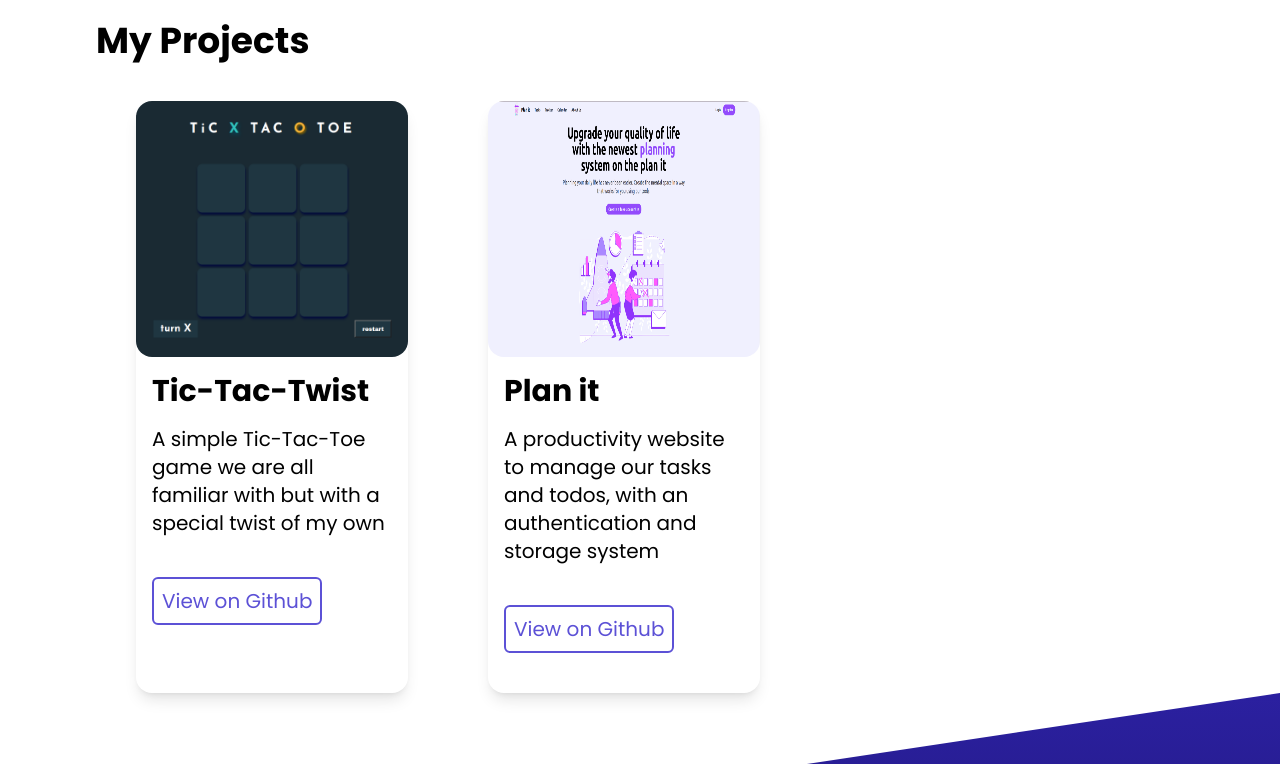
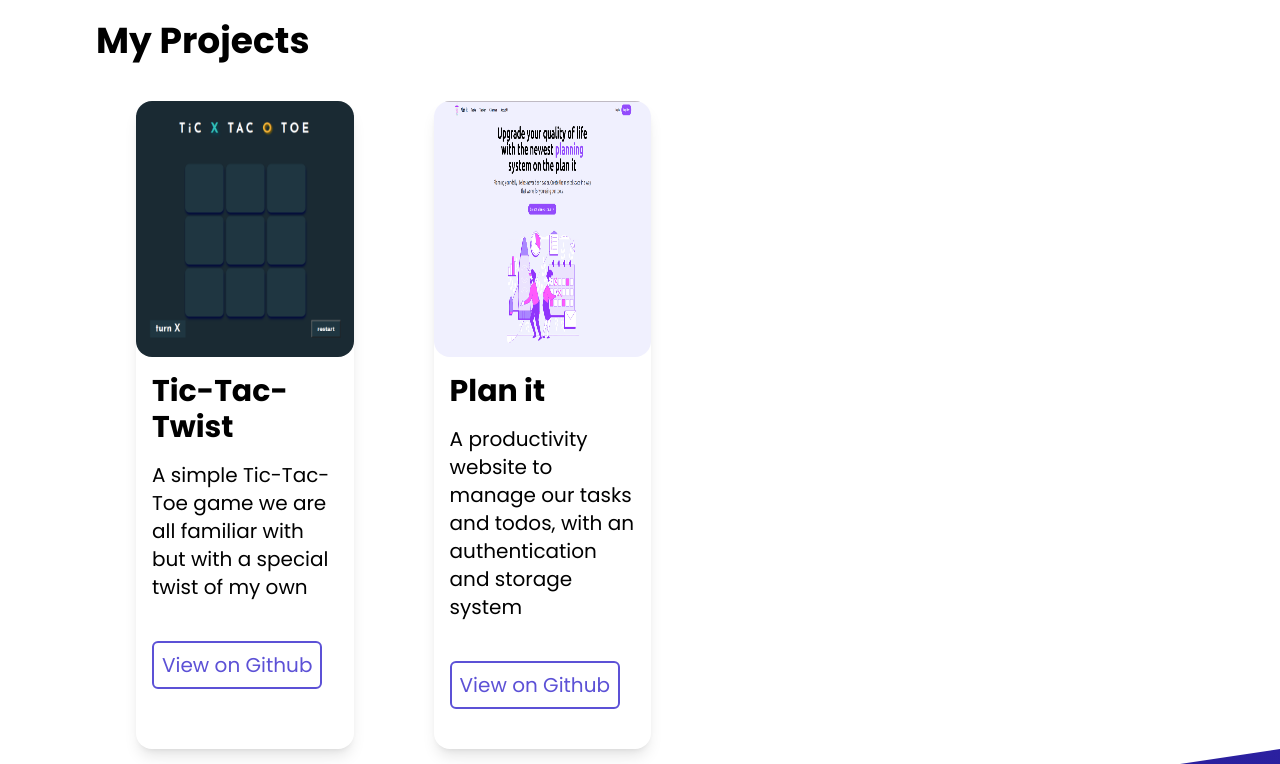
Before and after one commit to yken42/portfolio, a React (Vite) app: page / in a window 1280 px wide. Shown: the part 1156-1920 px from the top of the page. Built offline with nearby package versions, Linux system fonts and the light colour scheme.

Commit message:
changed bottom page

```diff
--- a/src/components/Contact.jsx
+++ b/src/components/Contact.jsx
@@ -5,7 +5,7 @@ import { ContactForm } from "./ContactForm";
 
 export const Contact = forwardRef((props, ref) => {
   return (
-    <div ref={ref} className="bg-gradient-to-b from-[#2B20A0] to-[#0E0939] h-[45rem]">
+    <div ref={ref} className="bg-gradient-to-b from-[#2B20A0] to-[#0E0939] h-[60rem]">
       <div className="seperator-2"></div>
       <div className="contact md:flex justify-between mx-auto w-4/5">
         <div className="links sm:block sm:w-full md:w-1/4">
@@ -18,7 +18,7 @@ export const Contact = forwardRef((props, ref) => {
             <li className="transition duration-150 w-24 px-4 mx-auto lg:hover:opacity-50">
               <a
                 href="https://www.linkedin.com/in/yair-ken-7a08b3236/"
-                target="_blank"
+                target="_blank" className=""
               >
                 <img src={linkdin} alt="LinkedIn" />
               </a>
--- a/src/components/SingleProject.jsx
+++ b/src/components/SingleProject.jsx
@@ -2,7 +2,7 @@ import React from 'react'
 
 export const SingleProject = ({ img, title, content, gitLink }) => {
   return (
-    <div className='transition duration-300 md:w-3/5 lg:w-2/5 xl:w-1/4 mt-10 md:mx-auto lg:mx-10 shadow-lg rounded-2xl md:hover:scale-105'>
+    <div className='transition duration-300 md:w-3/5 lg:w-2/5 xl:w-1/5 mt-10 md:mx-auto lg:mx-10 shadow-lg rounded-2xl md:hover:scale-105 border-black'>
         <div className='img-holder w-full '>
             <img src={img} alt='project' className='h-64 w-full rounded-2xl'/>
         </div>
```
